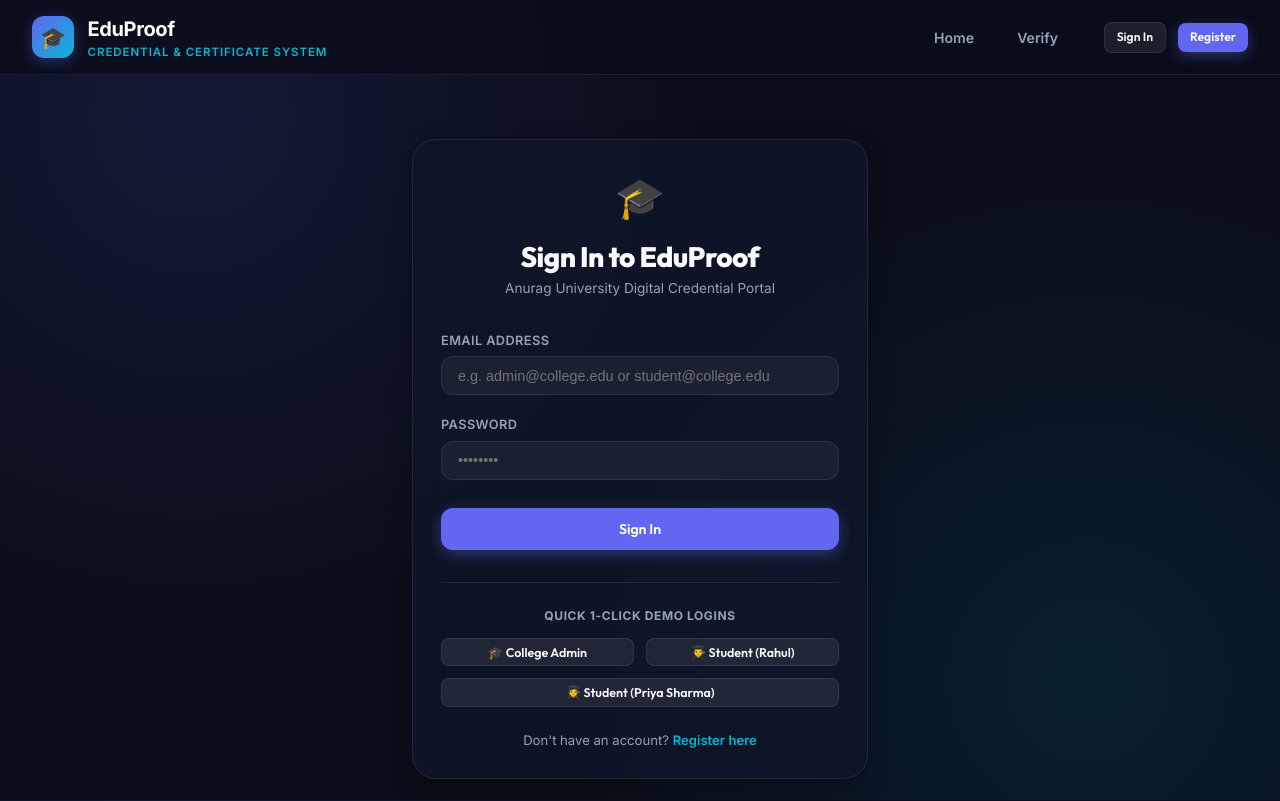
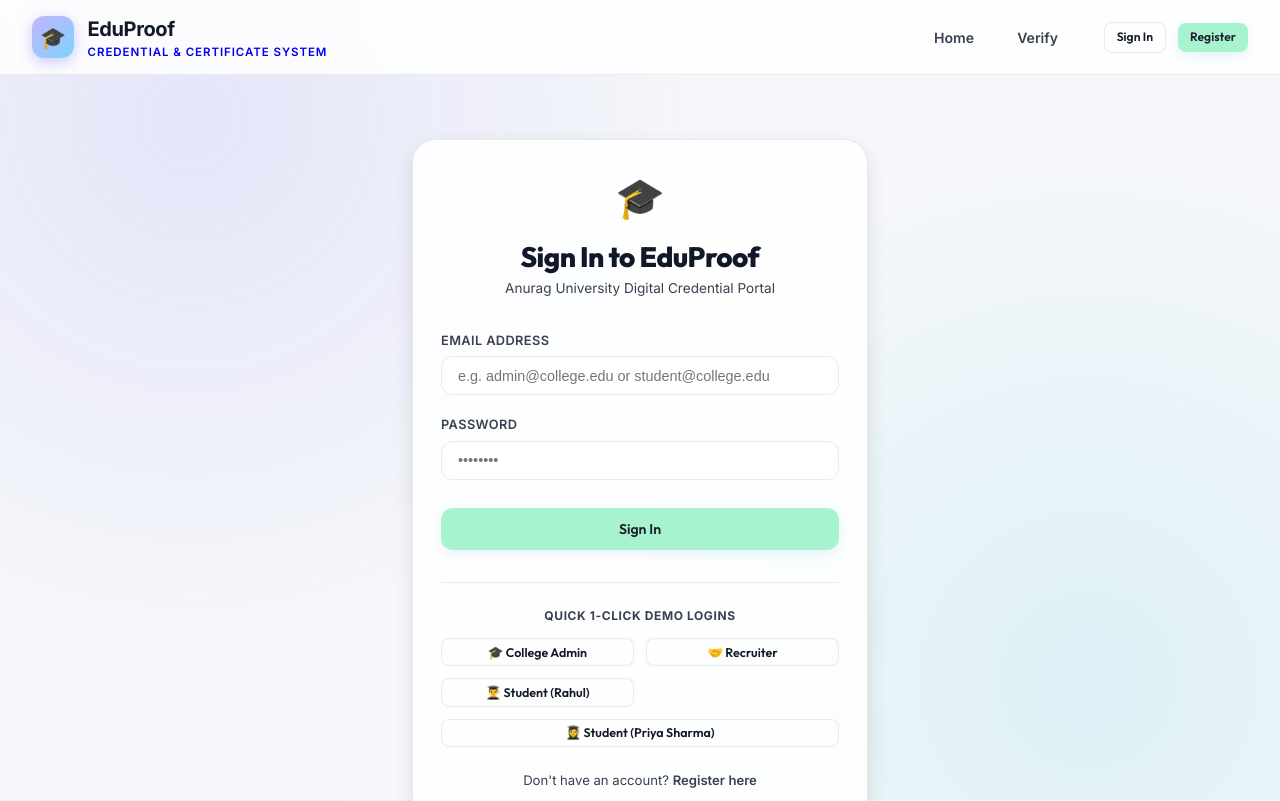
Before and after one commit to Mohana-Mucherla/EduProof-Frontend, a React (Vite) app: page /login in a window 1280 px wide. Shown: the top 801 px of the page. Built offline with nearby package versions, Linux system fonts and the light colour scheme; no server answers.

Commit message:
Update EduProof UI

```diff
--- a/src/App.jsx
+++ b/src/App.jsx
@@ -8,6 +8,7 @@ import Login from './pages/Login';
 import Register from './pages/Register';
 import AdminDashboard from './pages/AdminDashboard';
 import StudentDashboard from './pages/StudentDashboard';
+import RecruiterDashboard from './pages/RecruiterDashboard';
 import Students from './pages/Students';
 import Certificates from './pages/Certificates';
 import IssueCertificate from './pages/IssueCertificate';
--- a/src/assets/styles.css
+++ b/src/assets/styles.css
@@ -3,36 +3,43 @@
    ======================================================== */
 
 :root {
-  --bg-primary: #0a0e1a;
-  --bg-secondary: #0f172a;
-  --bg-card: rgba(15, 23, 42, 0.75);
-  --bg-card-hover: rgba(30, 41, 59, 0.85);
-  --border-subtle: rgba(255, 255, 255, 0.08);
-  --border-focus: rgba(99, 102, 241, 0.5);
+  /* Pastel background */
+  --bg-primary: #f5f7fa;           /* Light pastel blue */
+  --bg-secondary: #ffffff;         /* Clean white */
+  --bg-card: rgba(255, 255, 255, 0.85); /* Slightly translucent cards */
+  --bg-card-hover: rgba(255, 255, 255, 0.95);
+  --border-subtle: rgba(0, 0, 0, 0.08);
+  --border-focus: rgba(173, 216, 230, 0.5); /* Light blue focus */
 
-  --text-main: #f8fafc;
-  --text-muted: #94a3b8;
-  --text-dim: #64748b;
+  /* Text colors */
+  --text-main: #111827;            /* Dark gray for strong contrast */
+  --text-muted: #374151;           /* Darker muted */
+  --text-dim: #4a5568;             /* Slightly lighter dim for low emphasis */
 
-  --accent-indigo: #6366f1;
-  --accent-cyan: #06b6d4;
-  --accent-emerald: #10b981;
-  --accent-amber: #f59e0b;
-  --accent-rose: #f43f5e;
-  --accent-gold: #d97706;
+  /* Pastel accent palette */
+  --accent-pink: #f9a8d4;          /* Soft pink */
+  --accent-lavender: #c4b5fd;      /* Light lavender */
+  --accent-mint: #a7f3d0;          /* Mint green */
+  --accent-peach: #fbbf24;         /* Warm peach */
+  --accent-sky: #7dd3fc;           /* Sky blue */
+  --accent-cream: #fde68a;         /* Cream yellow */
+  --accent-rose: #b91c1c;          /* Dark rose for danger buttons */
 
-  --gradient-brand: linear-gradient(135deg, #6366f1 0%, #06b6d4 100%);
-  --gradient-gold: linear-gradient(135deg, #f59e0b 0%, #d97706 50%, #b45309 100%);
+  /* Gradient for branding */
+  --gradient-brand: linear-gradient(135deg, var(--accent-lavender) 0%, var(--accent-sky) 100%);
+  --gradient-gold: linear-gradient(135deg, var(--accent-peach) 0%, var(--accent-cream) 100%);
 
+  /* Radius */
   --radius-sm: 8px;
   --radius-md: 12px;
   --radius-lg: 16px;
   --radius-xl: 24px;
 
-  --shadow-sm: 0 2px 4px rgba(0, 0, 0, 0.2);
-  --shadow-md: 0 8px 24px rgba(0, 0, 0, 0.3);
-  --shadow-lg: 0 16px 40px rgba(0, 0, 0, 0.45);
-  --shadow-glow: 0 0 30px rgba(99, 102, 241, 0.25);
+  /* Shadows (softer for pastel) */
+  --shadow-sm: 0 2px 6px rgba(0, 0, 0, 0.07);
+  --shadow-md: 0 8px 20px rgba(0, 0, 0, 0.1);
+  --shadow-lg: 0 16px 30px rgba(0, 0, 0, 0.12);
+  --shadow-glow: 0 0 20px rgba(173, 216, 230, 0.2);
 }
 
 * {
@@ -70,7 +77,7 @@ h1, h2, h3, h4, h5, h6 {
   top: 0;
   z-index: 100;
   backdrop-filter: blur(16px);
-  background: rgba(10, 14, 26, 0.85);
+  background: var(--bg-card);
   border-bottom: 1px solid var(--border-subtle);
   padding: 0.85rem 2rem;
   display: flex;
@@ -102,7 +109,7 @@ h1, h2, h3, h4, h5, h6 {
 .brand-title {
   font-size: 1.25rem;
   font-weight: 800;
-  color: #fff;
+  color: var(--text-main);
   letter-spacing: -0.02em;
 }
 
@@ -130,9 +137,14 @@ h1, h2, h3, h4, h5, h6 {
   transition: all 0.2s ease;
 }
 
-.nav-link:hover, .nav-link.active {
-  color: #fff;
-  background: rgba(255, 255, 255, 0.06);
+.nav-link:hover {
+  color: var(--text-main);
+  background: rgba(255, 255, 255, 0.08);
+}
+
+/* Preserve active state color */
+.nav-link.active {
+  color: var(--accent-cyan);
 }
 
 .nav-link.active {
@@ -144,6 +156,13 @@ h1, h2, h3, h4, h5, h6 {
   max-width: 1400px;
   margin: 0 auto;
   padding: 2rem;
+
+/* Home page specific background */
+.home-page {
+  background: url('file:///C:/Users/mohana/.gemini/antigravity-ide/brain/fc28b3c6-a3d5-4755-9c64-8ddf991b6d00/home_background_1791707401981.jpg') center/cover no-repeat;
+  min-height: 100vh;
+}
+
 }
 
 .hero-banner {
@@ -356,13 +375,13 @@ h1, h2, h3, h4, h5, h6 {
 }
 
 .btn-primary {
-  background: var(--accent-indigo);
-  color: #fff;
-  box-shadow: 0 4px 14px rgba(99, 102, 241, 0.4);
+  background: var(--accent-mint);
+  color: #1a202c;
+  box-shadow: 0 4px 12px rgba(173, 216, 230, 0.3);
 }
 
 .btn-primary:hover {
-  background: #4f46e5;
+  background: var(--accent-pink);
   transform: translateY(-1px);
 }
 
@@ -374,7 +393,7 @@ h1, h2, h3, h4, h5, h6 {
 
 .btn-secondary:hover {
   background: rgba(255, 255, 255, 0.12);
-  color: #fff;
+  color: var(--text-main); /* keep dark text for readability */
 }
 
 .btn-danger {
@@ -405,33 +424,32 @@ h1, h2, h3, h4, h5, h6 {
 
 .form-input, .form-select, .form-textarea {
   width: 100%;
-  background: rgba(255, 255, 255, 0.05);
+  background: rgba(255, 255, 255, 0.85);
   border: 1px solid var(--border-subtle);
   border-radius: var(--radius-md);
   padding: 0.65rem 1rem;
-  color: #fff;
+  color: var(--text-main);
   font-size: 0.9rem;
   outline: none;
   transition: all 0.2s ease;
 }
 
+
 .form-input:focus, .form-select:focus, .form-textarea:focus {
-  border-color: var(--accent-indigo);
-  background: rgba(255, 255, 255, 0.08);
-  box-shadow: 0 0 10px rgba(99, 102, 241, 0.25);
+  border-color: var(--accent-mint);
+  background: rgba(255, 255, 255, 0.95);
+  box-shadow: 0 0 10px rgba(173, 216, 230, 0.25);
 }
 
 .form-select {
-  background: rgba(255, 255, 255, 0.05);
-  color: #fff;
+  background: rgba(255, 255, 255, 0.85);
+  color: var(--text-main);
   appearance: none;
   -webkit-appearance: none;
   -moz-appearance: none;
 }
 
-  background: var(--bg-secondary);
-  color: #fff;
-}
+
 
 .form-row {
   display: grid;
--- a/src/components/Navbar.jsx
+++ b/src/components/Navbar.jsx
@@ -3,7 +3,7 @@ import { Link, NavLink, useNavigate } from 'react-router-dom';
 import useAuth from '../hooks/useAuth';
 
 const Navbar = () => {
-  const { user, logout, isAdmin, isStudent } = useAuth();
+  const { user, logout, isAdmin, isStudent, isRecruiter } = useAuth();
   const navigate = useNavigate();
 
   const handleLogout = () => {
@@ -65,8 +65,8 @@ const Navbar = () => {
                 <span style={{ fontSize: '0.82rem', fontWeight: 600, color: '#f8fafc' }}>
                   {user.name}
                 </span>
-                <span style={{ fontSize: '0.7rem', color: isAdmin ? '#818cf8' : '#34d399', fontWeight: 700 }}>
-                  {isAdmin ? 'COLLEGE ADMIN' : 'STUDENT'}
+                <span style={{ fontSize: '0.7rem', color: isAdmin ? '#818cf8' : isRecruiter ? '#f59e0b' : '#34d399', fontWeight: 700 }}>
+                  {isAdmin ? 'COLLEGE ADMIN' : isRecruiter ? 'RECRUITER' : 'STUDENT'}
                 </span>
               </div>
               <button onClick={handleLogout} className="btn btn-secondary btn-sm" title="Sign out">
--- a/src/components/ProtectedRoute.jsx
+++ b/src/components/ProtectedRoute.jsx
@@ -3,7 +3,7 @@ import { Navigate, useLocation } from 'react-router-dom';
 import useAuth from '../hooks/useAuth';
 
 const ProtectedRoute = ({ children, requiredRole }) => {
-  const { user, loading, isAdmin, isStudent } = useAuth();
+  const { user, loading, isAdmin, isStudent, isRecruiter } = useAuth();
   const location = useLocation();
 
   if (loading) {
@@ -29,6 +29,10 @@ const ProtectedRoute = ({ children, requiredRole }) => {
     return <Navigate to="/admin" replace />;
   }
 
+  if (requiredRole === 'RECRUITER' && !isRecruiter) {
+    return <Navigate to="/student" replace />;
+  }
+
   return children;
 };
 
--- a/src/context/AuthContext.jsx
+++ b/src/context/AuthContext.jsx
@@ -34,9 +34,10 @@ export const AuthProvider = ({ children }) => {
 
   const isAdmin = user && (user.role === 'ROLE_ADMIN' || user.role === 'ADMIN');
   const isStudent = user && (user.role === 'ROLE_STUDENT' || user.role === 'STUDENT');
+  const isRecruiter = user && (user.role === 'ROLE_RECRUITER' || user.role === 'RECRUITER');
 
   return (
-    <AuthContext.Provider value={{ user, token, loading, login, logout, isAdmin, isStudent }}>
+    <AuthContext.Provider value={{ user, token, loading, login, logout, isAdmin, isStudent, isRecruiter }}>
       {children}
     </AuthContext.Provider>
   );
--- a/src/pages/Home.jsx
+++ b/src/pages/Home.jsx
@@ -15,7 +15,7 @@ const Home = () => {
   };
 
   return (
-    <div className="app-container">
+    <div className="app-container home-page">
       {/* Hero Banner */}
       <section className="hero-banner">
         <div className="hero-content">
--- a/src/pages/Login.jsx
+++ b/src/pages/Login.jsx
@@ -131,6 +131,14 @@ const Login = () => {
             </button>
             <button
               type="button"
+              onClick={() => handleFillCredentials('recruiter@college.edu', 'Recruiter@123')}
+              className="btn btn-secondary btn-sm"
+              style={{ fontSize: '0.78rem' }}
+            >
+              🤝 Recruiter
+            </button>
+            <button
+              type="button"
               onClick={() => handleFillCredentials('rahul.kumar@college.edu', 'Student@123')}
               className="btn btn-secondary btn-sm"
               style={{ fontSize: '0.78rem' }}
--- /dev/null
+++ b/src/pages/RecruiterDashboard.jsx
@@ -0,0 +1,12 @@
+import React from 'react';
+
+const RecruiterDashboard = () => {
+  return (
+    <div style={{ padding: '2rem', textAlign: 'center' }}>
+      <h1>Recruiter Dashboard</h1>
+      <p>Welcome, recruiter! Here you can manage job postings, view candidate applications, and explore analytics.</p>
+    </div>
+  );
+};
+
+export default RecruiterDashboard;
```
